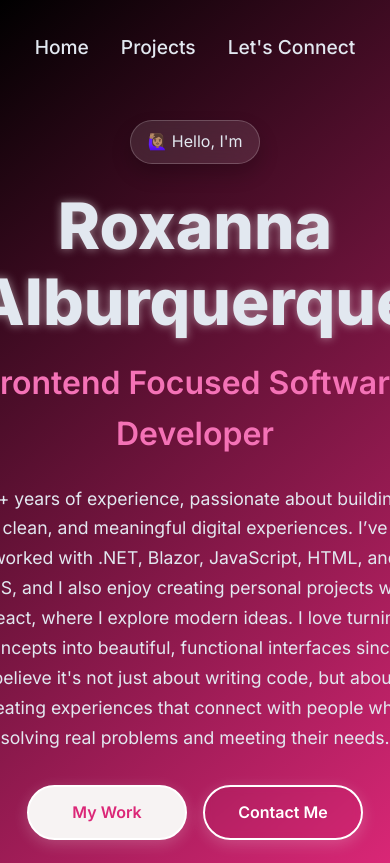
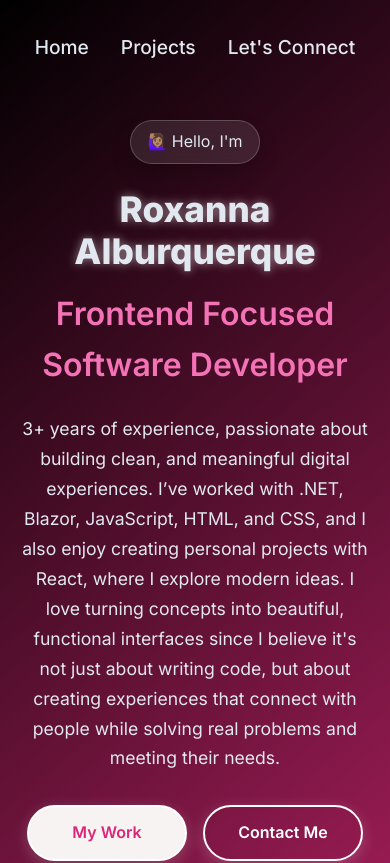
Before and after one commit to Roxannaa/my-portfolio, a React (Vite) app: page / in a window 390 px wide. Shown: the top 863 px of the page. Built offline with nearby package versions, Linux system fonts and the light colour scheme.

Commit message:
fix style responsive issue

```diff
--- a/src/App.css
+++ b/src/App.css
@@ -289,7 +289,7 @@ body {
 
   .hero-content {
     text-align: center;
-    max-width: 100;
+    max-width: 100%;
   }
 
   .cta-buttons {
@@ -299,11 +299,9 @@ body {
   .social-links {
     justify-content: center;
   }
-}
 
-@media (max-width: 768px) {
-  .hero-image-container {
-    display: none;
+  .hero h1 {
+    font-size: 2.2rem;
   }
 }
 
```
